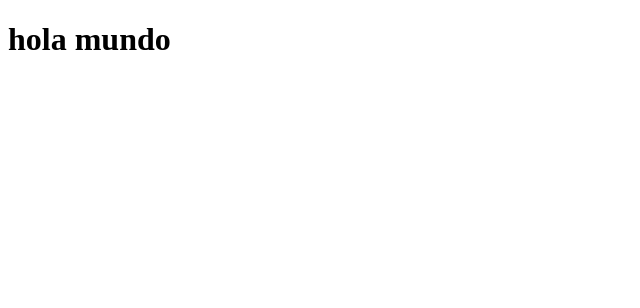
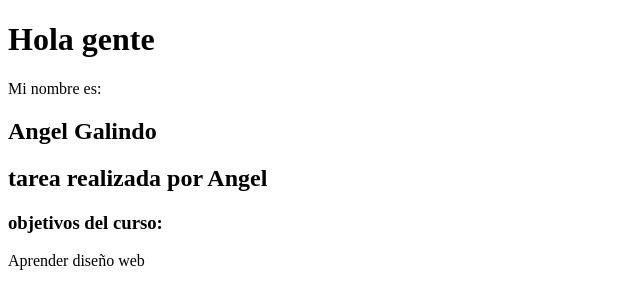
Before and after one commit to AngelGalindo1/Angel, a plain HTML site: page index.html in a window 1280 px wide. Shown: the whole page, without its empty margins (0-640 px from the left). Drawn offline with Linux system fonts and the light colour scheme.

Commit message:
nuevos cambios

```diff
--- a/index.html
+++ b/index.html
@@ -3,9 +3,12 @@
 <head>
     <meta charset="UTF-8">
     <meta name="viewport" content="width=device-width, initial-scale=1.0">
-    <title>Document</title>
+    <title>Mi primer sitio web</title>
 </head>
 <body>
-    <h1>hola mundo</h1>
+    <h1>Hola gente</h1>
+       </h2>Mi nombre es:<h2> Angel Galindo
+       <h2>tarea realizada por Angel</h2>
+       <h3>objetivos del curso:</h3> Aprender diseño web
 </body>
 </html>
```
